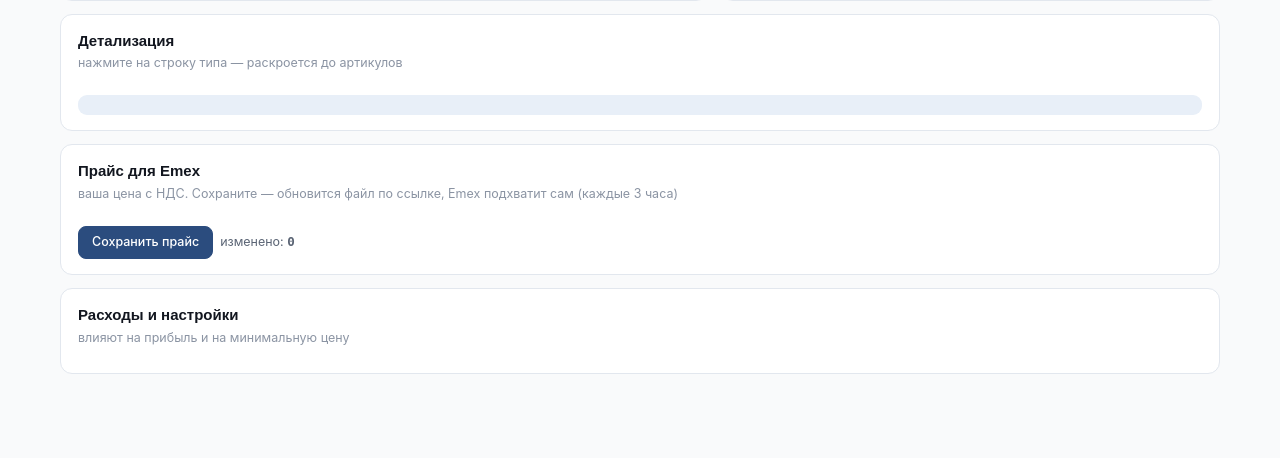
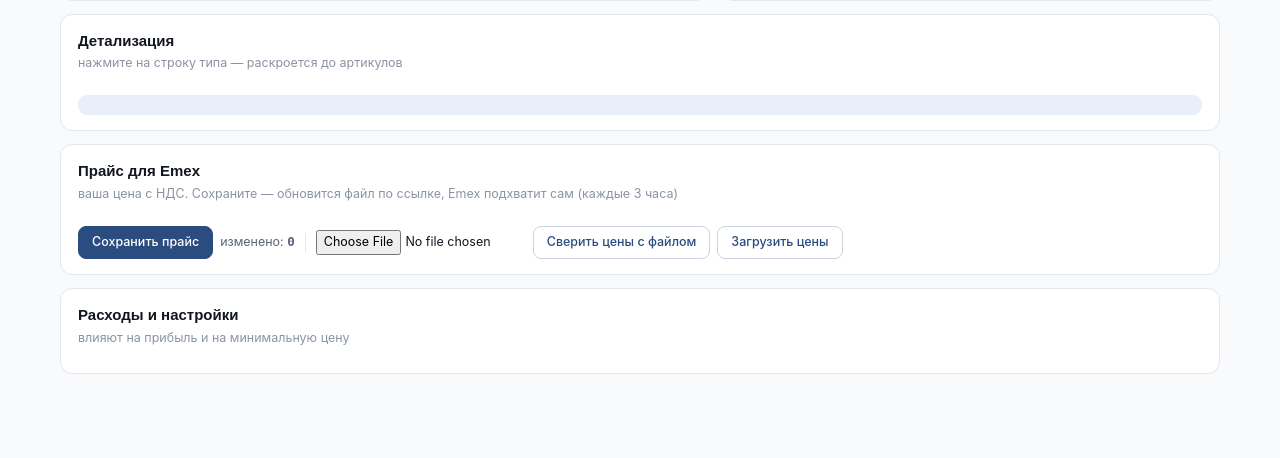
Before and after one commit to rusmtm11-bit/dispare-tool, a FastAPI app: template dispare-tool-v3/app/templates/emex.html in a window 1280 px wide. Shown: the part 695-1153 px from the top of the page. Run offline with FastAPI, Linux system fonts and the light colour scheme; the template is opened without the code that fills it, so the values that code supplies are empty.

Commit message:
Add files via upload

```diff
--- a/dispare-tool-v3/app/templates/emex.html
+++ b/dispare-tool-v3/app/templates/emex.html
@@ -141,6 +141,10 @@ tfoot td{border-top:2px solid var(--line2);border-bottom:0;font-weight:600;paddi
     <div class="fbar" style="margin-top:12px">
       <button class="btn" id="savePrice" style="background:var(--brand);color:#fff;border-color:var(--brand)">Сохранить прайс</button>
       <span style="font-size:12.5px;color:var(--mut)">изменено: <b id="editedCount" class="num">0</b></span>
+      <span class="sep"></span>
+      <input type="file" id="impFile" accept=".xls,.xlsx" style="font-size:12.5px;max-width:210px">
+      <button class="btn" id="impPrev">Сверить цены с файлом</button>
+      <button class="btn" id="impGo">Загрузить цены</button>
     </div>
   </div>
 
@@ -148,6 +152,11 @@ tfoot td{border-top:2px solid var(--line2);border-bottom:0;font-weight:600;paddi
     <h2>Расходы и настройки</h2>
     <div class="sub">влияют на прибыль и на минимальную цену</div>
     <div class="exp" id="settings"></div>
+  </div>
+
+  <div class="card" id="impCard" style="display:none">
+    <h2>Сверка цен с файлом</h2><div class="sub">остатки не трогаются — они ведутся заказами</div>
+    <div id="impRes"></div>
   </div>
 </div>
 
@@ -169,7 +178,7 @@ tfoot td{border-top:2px solid var(--line2);border-bottom:0;font-weight:600;paddi
 </div></div>
 
 <div class="mod" id="modal"><div class="mbox">
-  <div class="mh"><h2>История заказов Emex</h2><button class="x" id="mx">×</button></div>
+  <div class="mh"><h2>История заказов Emex</h2><a class="btn" href="/emex/orders-export" style="margin-left:auto">Выгрузить в Excel</a><button class="x" id="mx" style="margin-left:8px">×</button></div>
   <div class="sub">что именно и по какой цене покупали в каждом заказе</div>
   <div id="ords"></div>
 </div></div>
@@ -418,7 +427,42 @@ $("#processBtn").onclick=async()=>{
       await boot();}
   }catch(e){$("#upResult").innerHTML=`<span class="tag n">Ошибка: ${e}</span>`;$("#upStatus").textContent="";}
   $("#processBtn").disabled=false;};
-$("#copyFeed").onclick=()=>{navigator.clipboard.writeText($("#feedUrl").textContent);toast("Ссылка скопирована");};
+function copyText(t){
+  // navigator.clipboard работает только на https, а сайт на http — нужен запасной способ
+  if(navigator.clipboard&&window.isSecureContext){
+    navigator.clipboard.writeText(t).then(()=>toast("Ссылка скопирована")).catch(()=>fallbackCopy(t));
+  }else fallbackCopy(t);
+}
+function fallbackCopy(t){
+  const ta=document.createElement("textarea");
+  ta.value=t;ta.style.position="fixed";ta.style.left="-9999px";
+  document.body.appendChild(ta);ta.select();ta.setSelectionRange(0,99999);
+  let ok=false;try{ok=document.execCommand("copy");}catch(e){}
+  document.body.removeChild(ta);
+  toast(ok?"Ссылка скопирована":"Не вышло — выделите ссылку и Ctrl+C");
+}
+$("#copyFeed").onclick=()=>copyText($("#feedUrl").textContent);
+/* ---------- импорт цен ---------- */
+function impTable(rows,missing,applied){
+  if(!rows.length)return `<div class="empty">Цены совпадают — расхождений нет</div>`;
+  let h=`<div style="font-size:13px;font-weight:600;margin-bottom:8px">${applied?"Цены обновлены":"Расхождения (пока НЕ сохранено)"}: ${rows.length}</div>`;
+  h+=`<table><thead><tr><th>Артикул</th><th>В базе</th><th>В файле</th><th>Разница</th></tr></thead><tbody>`;
+  rows.forEach(r=>{h+=`<tr><td>${r.art}</td><td class="num">${rub(r.old)}</td><td class="num"><b>${rub(r.new)}</b></td>
+    <td class="num ${r.diff>=0?"pos":"neg"}">${r.diff>0?"+":""}${r.diff}%</td></tr>`;});
+  h+="</tbody></table>";
+  if(missing.length)h+=`<div style="margin-top:8px"><span class="tag w">нет на складе: ${missing.join(", ")}</span></div>`;
+  return h;}
+async function impRun(apply){
+  const f=$("#impFile").files[0];if(!f){toast("Выберите файл прайса");return;}
+  const fd=new FormData();fd.append("file",f);fd.append("apply",apply?"1":"0");
+  const d=await (await fetch("/emex/import-prices",{method:"POST",body:fd})).json();
+  $("#impCard").style.display="block";
+  if(!d.ok){$("#impRes").innerHTML=`<span class="tag n">${d.error}</span>`;return;}
+  $("#impRes").innerHTML=impTable(d.rows,d.missing,d.applied);
+  if(apply){toast(`Загружено цен: ${d.rows.length}. Ссылка уже отдаёт новые.`);await boot();renderPrice();}
+  $("#impCard").scrollIntoView({behavior:"smooth",block:"nearest"});}
+$("#impPrev").onclick=()=>impRun(false);
+$("#impGo").onclick=()=>impRun(true);
 /* ---------- партия ---------- */
 $("#bBatch").onclick=()=>{$("#bArr").value=new Date().toISOString().slice(0,10);$("#mbatch").classList.add("on");};
 $("#bx").onclick=()=>$("#mbatch").classList.remove("on");
```
